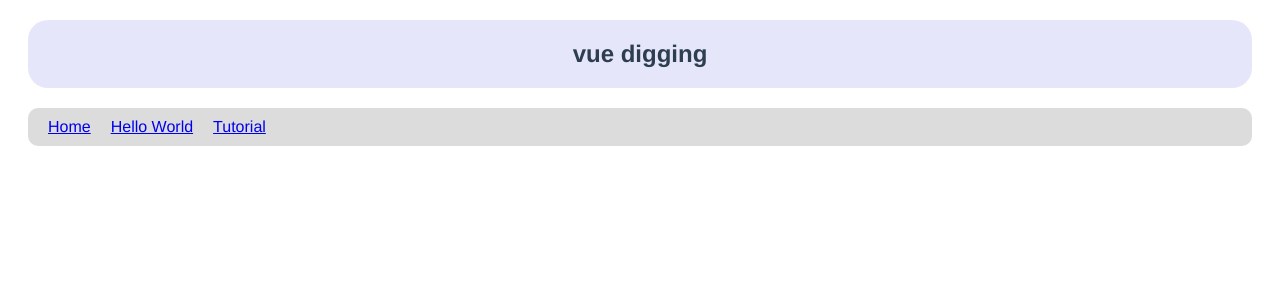
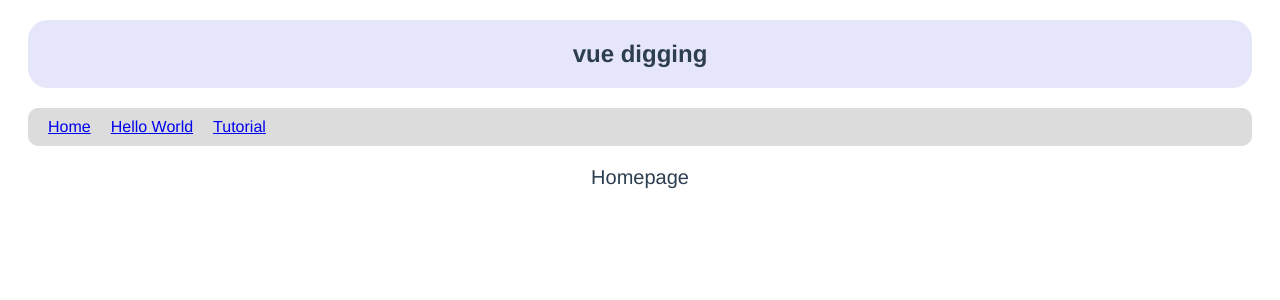
Before and after one commit to StephanieTM/vue-digging, a Vue app: page / in a window 1280 px wide. Shown: the top 300 px of the page. Built offline with nearby package versions, Linux system fonts and the light colour scheme.

Commit message:
feat: fix homepage

```diff
--- /dev/null
+++ b/src/components/Home/index.vue
@@ -0,0 +1,19 @@
+<template>
+  <div class="content">
+    Homepage
+  </div>
+</template>
+
+<script>
+export default {
+  name: 'Homepage',
+}
+</script>
+
+<style scoped>
+.content {
+  text-align: center;
+  margin: 20px;
+  font-size: 20px;
+}
+</style>
--- a/src/main.js
+++ b/src/main.js
@@ -5,6 +5,7 @@ import App from './App.vue';
 const routes = [
   {
     path: '/',
+    component: () => import('./components/Home'),
   },
   {
     path: '/hello-world',
```
